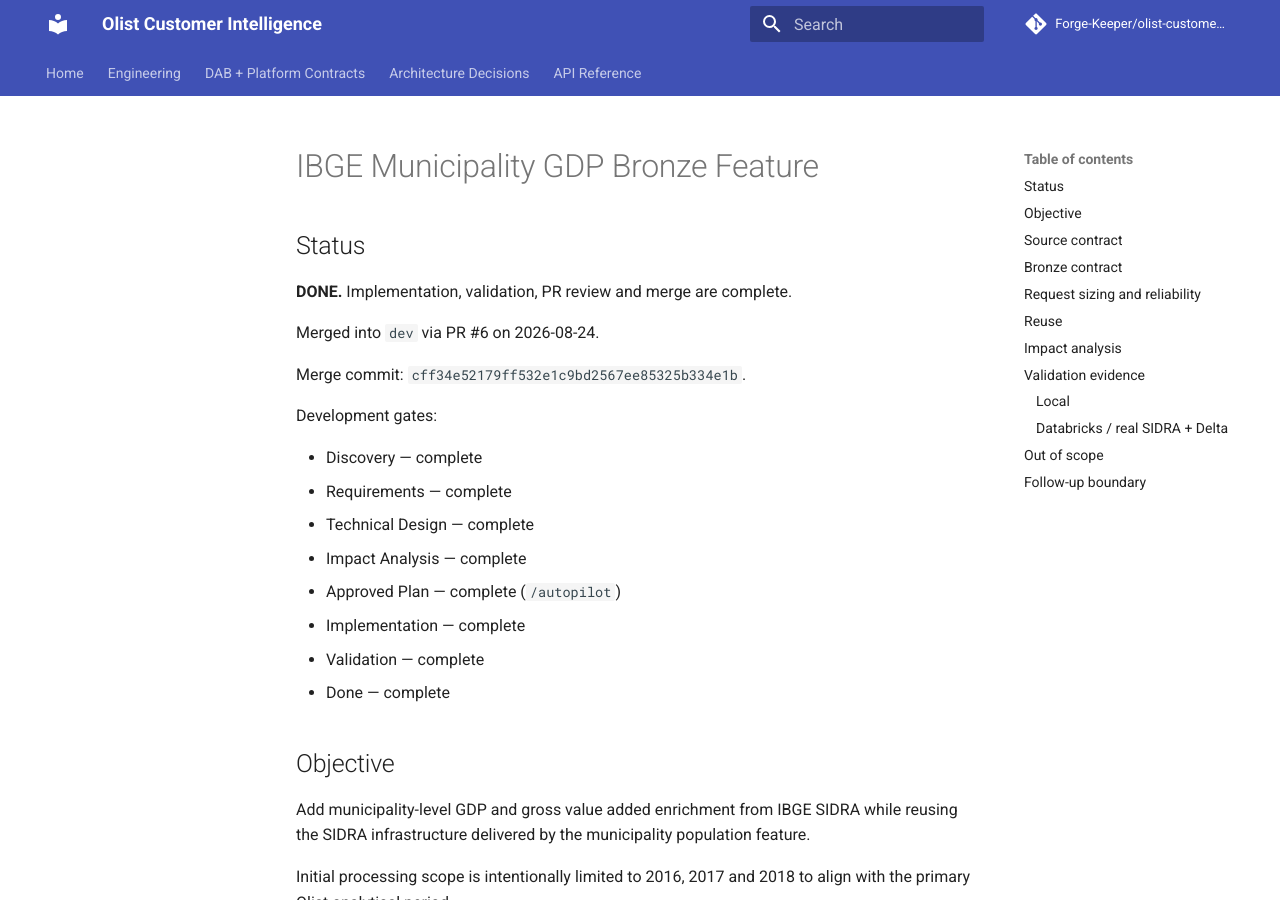
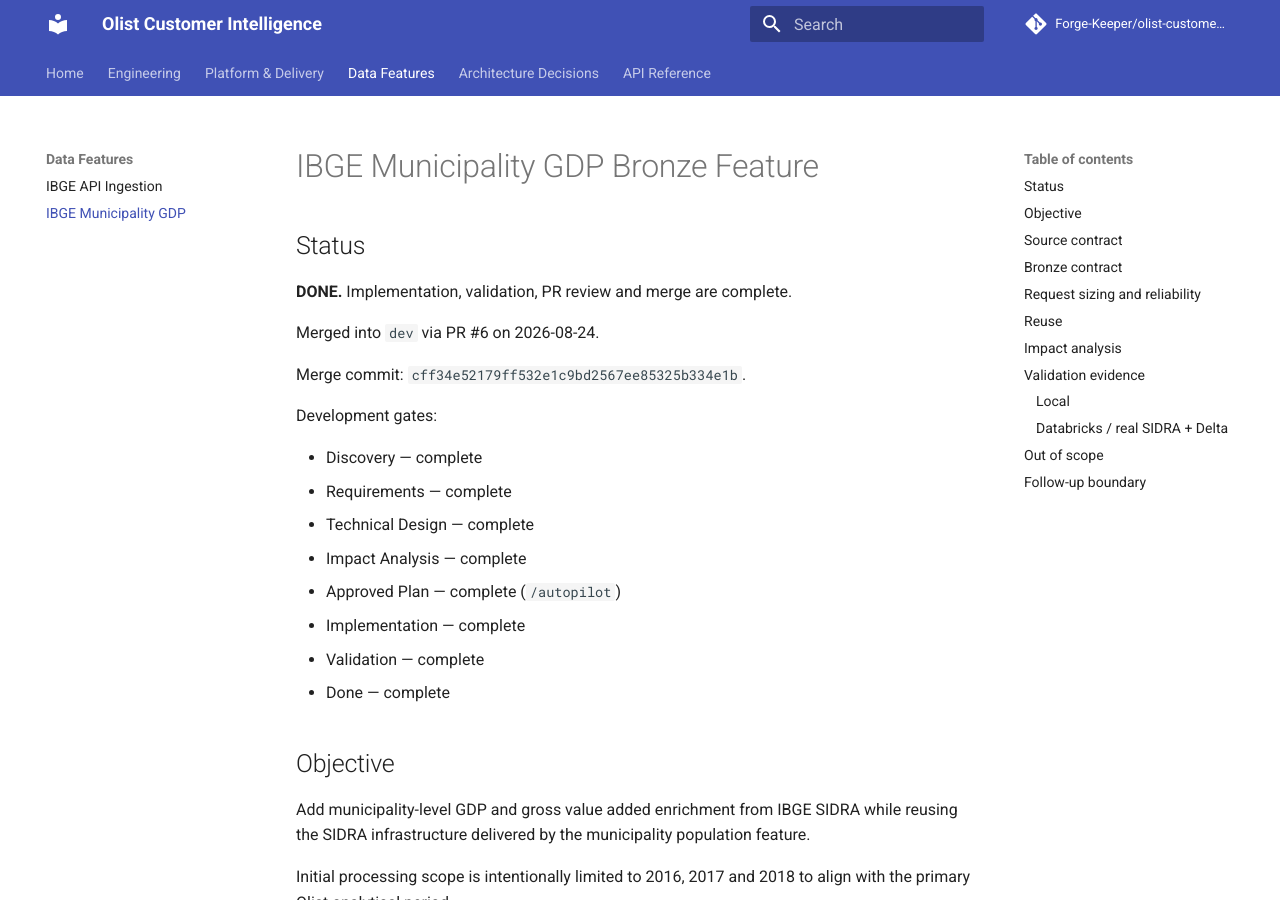
Before and after one commit to Forge-Keeper/olist-customer-intelligence, an MkDocs documentation site: the page built from docs/development/ibge-municipality-gdp.md, in a window 1280 px wide and 900 px high. Built offline with MkDocs 1.6.1 and Material for MkDocs 9.7.7, drawn with Linux system fonts in a browser that asks for light colours; comment, search, counter and statistics services are not loaded.

Commit message:
docs: expose delivered platform and feature documentation

```diff
--- a/mkdocs.yml
+++ b/mkdocs.yml
@@ -41,17 +41,23 @@
 nav:
   - Home: index.md
   - Engineering:
+      - Branch Governance: development/branch-governance.md
       - Standards & Naming: development/engineering-standards.md
       - Definition of Done: development/definition-of-done.md
+      - Environment Hardcode Audit: development/environment-hardcode-audit.md
       - Feature Specification Template: templates/feature-specification-template.md
       - ADR Template: templates/adr-template.md
-  - DAB + Platform Contracts:
+  - Platform & Delivery:
+      - Databricks Asset Bundles: development/databricks-asset-bundles.md
       - Discovery: development/dab-platform-discovery.md
       - Requirements: development/dab-platform-requirements.md
       - Technical Design: development/dab-platform-technical-design.md
       - Impact Analysis: development/dab-platform-impact-analysis.md
       - Implementation Plan: development/dab-platform-implementation-plan.md
       - Deployment Runbook: development/dab-deployment-runbook.md
+  - Data Features:
+      - IBGE API Ingestion: development/ibge-api-ingestion.md
+      - IBGE Municipality GDP: development/ibge-municipality-gdp.md
   - Architecture Decisions:
       - ADR-001 Liquid Clustering: adr/ADR-001-liquid-clustering-bronze-weather.md
       - ADR-002 Package Structure: adr/ADR-002-hybrid-domain-platform-package-structure.md
```
